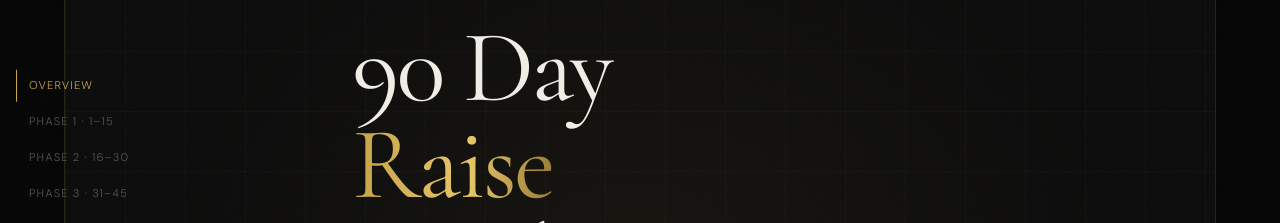
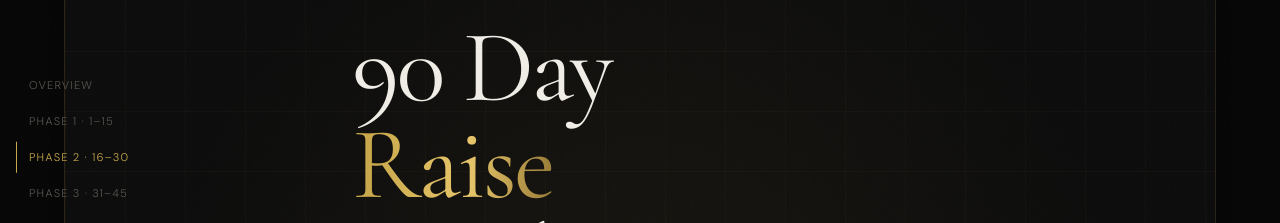
Before and after one commit to amaeteventurestudios/capital-close, a Next.js app: page / in a window 1280 px wide. Shown: the part 189-412 px from the top of the page. Built offline with nearby package versions, Linux system fonts and the light colour scheme.

Commit message:
Fix scroll-linked active state on left navigation

```diff
--- a/components/ui/SideNav.tsx
+++ b/components/ui/SideNav.tsx
@@ -1,34 +1,56 @@
 "use client";
 import { useEffect, useState } from "react";
-import { phases, sectionIds } from "@/lib/content";
-import { getScrollSection, scrollToSection } from "@/lib/scroll";
+import { phases } from "@/lib/content";
+import { scrollToSection } from "@/lib/scroll";
+
+const SECTION_IDS = [
+  "hero",
+  "phase-1",
+  "phase-2",
+  "phase-3",
+  "phase-4",
+  "phase-5",
+  "phase-6",
+  "tools",
+] as const;
 
 export default function SideNav() {
-  const [active, setActive] = useState("hero");
+  const [active, setActive] = useState<(typeof SECTION_IDS)[number]>("hero");
 
   useEffect(() => {
-    const sections = [sectionIds.hero, ...phases.map((p) => p.id), sectionIds.tools];
-    const observer = new IntersectionObserver(
-      (entries) => {
-        entries.forEach((e) => {
-          if (e.isIntersecting) setActive(e.target.id);
-        });
-      },
-      { threshold: 0.3, rootMargin: "-10% 0px -60% 0px" }
-    );
-    sections.forEach((id) => {
-      const el = getScrollSection(id);
-      if (el) observer.observe(el);
-    });
-    return () => observer.disconnect();
+    const updateActiveSection = () => {
+      const marker = window.innerHeight * 0.3;
+      let nextActive: (typeof SECTION_IDS)[number] = SECTION_IDS[0];
+      let closestTop = Number.NEGATIVE_INFINITY;
+
+      SECTION_IDS.forEach((id) => {
+        const element = document.getElementById(id);
+        if (!element) return;
+
+        const top = element.getBoundingClientRect().top;
+        if (top <= marker && top >= closestTop) {
+          nextActive = id;
+          closestTop = top;
+        }
+      });
+
+      setActive((current) => (current === nextActive ? current : nextActive));
+    };
+
+    updateActiveSection();
+    window.addEventListener("scroll", updateActiveSection, { passive: true });
+
+    return () => {
+      window.removeEventListener("scroll", updateActiveSection);
+    };
   }, []);
 
   return (
     <nav className="fixed left-0 top-1/2 -translate-y-1/2 z-50 no-print hidden xl:flex flex-col gap-1 pl-4">
       <button
-        onClick={() => scrollToSection(sectionIds.hero)}
-        className={`nav-item text-left ${active === sectionIds.hero ? "active" : ""}`}
-        aria-controls={sectionIds.hero}
+        onClick={() => scrollToSection("hero")}
+        className={`nav-item text-left ${active === "hero" ? "active" : ""}`}
+        aria-controls="hero"
       >
         Overview
       </button>
@@ -43,9 +65,9 @@ export default function SideNav() {
         </button>
       ))}
       <button
-        onClick={() => scrollToSection(sectionIds.tools)}
-        className={`nav-item text-left ${active === sectionIds.tools ? "active" : ""}`}
-        aria-controls={sectionIds.tools}
+        onClick={() => scrollToSection("tools")}
+        className={`nav-item text-left ${active === "tools" ? "active" : ""}`}
+        aria-controls="tools"
       >
         Tools
       </button>
```
